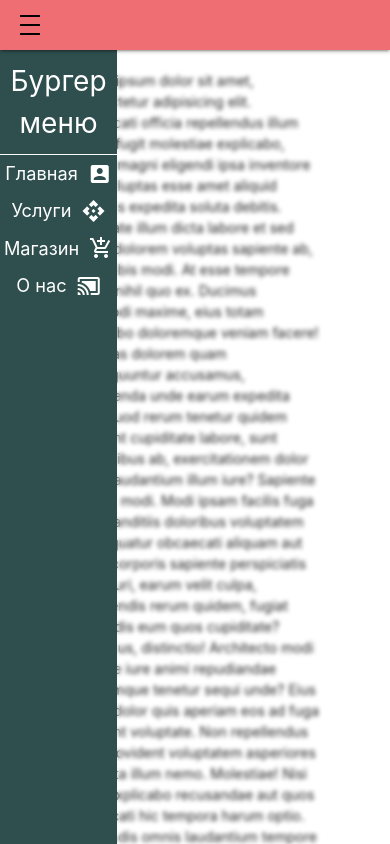
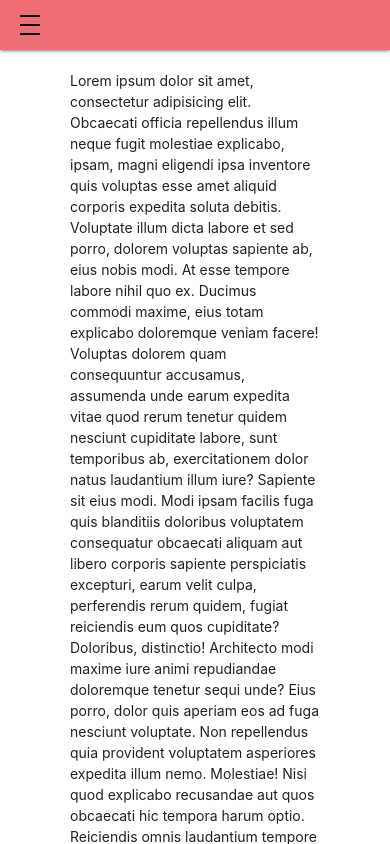
Before and after one commit to SpGray1991/burger_menu_adaptive, a React (Create React App) app: page / in a window 390 px wide. Shown: the top 844 px of the page. Built offline with nearby package versions, Linux system fonts and the light colour scheme.

Commit message:
feat: adaptive menu

```diff
--- a/src/App.jsx
+++ b/src/App.jsx
@@ -1,17 +1,24 @@
+import { useState } from "react";
 import s from "./App.module.css";
 import Menu from "./Menu/Menu";
 
 const App = () => {
+  const [menuActive, setMenuActive] = useState(false);
+
   const items = [
     { value: "Главная", href: "/main", icon: "account_box" },
     { value: "Услуги", href: "/service", icon: "api" },
     { value: "Магазин", href: "/shop", icon: "add_shopping_cart" },
     { value: "О нас", href: "/about", icon: "cast_connected" },
   ];
+
   return (
     <div className={s.app}>
       <nav>
-        <div className={s.burger_btn}>
+        <div
+          className={s.burger_btn}
+          onClick={() => setMenuActive(!menuActive)}
+        >
           <span />
         </div>
       </nav>
@@ -359,7 +366,12 @@ const App = () => {
           provident dignissimos sequi placeat vero repudiandae quis quos cumque.
         </p>
       </main>
-      <Menu header={"Бургер меню"} items={items} />
+      <Menu
+        active={menuActive}
+        setActive={setMenuActive}
+        header={"Бургер меню"}
+        items={items}
+      />
     </div>
   );
 };
--- a/src/Menu/Menu.css
+++ b/src/Menu/Menu.css
@@ -4,6 +4,12 @@
   height: 100vh;
   top: 50px;
   left: 0;
+  transform: translateX(-130%);
+  transition: all 0.2s;
+}
+
+.menu.active {
+  transform: translateX(0);
 }
 
 .blur {
@@ -21,6 +27,7 @@
   display: flex;
   flex-direction: column;
   align-items: center;
+  transition: all 0.4s;
 }
 
 .menu_header {
@@ -55,3 +62,12 @@ ul {
   color: white;
   margin-left: 10px;
 }
+
+@media screen and (max-width: 768px) {
+  .menu_content {
+    width: 100%;
+  }
+  .blur {
+    backdrop-filter: none;
+  }
+}
--- a/src/Menu/Menu.jsx
+++ b/src/Menu/Menu.jsx
@@ -1,10 +1,13 @@
 import "./Menu.css";
 
-const Menu = ({ header, items }) => {
+const Menu = ({ header, items, active, setActive }) => {
   return (
-    <div className="menu">
+    <div
+      className={active ? "menu active" : "menu"}
+      onClick={() => setActive(false)}
+    >
       <div className="blur" />
-      <div className="menu_content">
+      <div className="menu_content" onClick={(e) => e.stopPropagation()}>
         <div className="menu_header">{header}</div>
         <ul>
           {items.map((item) => (
```
